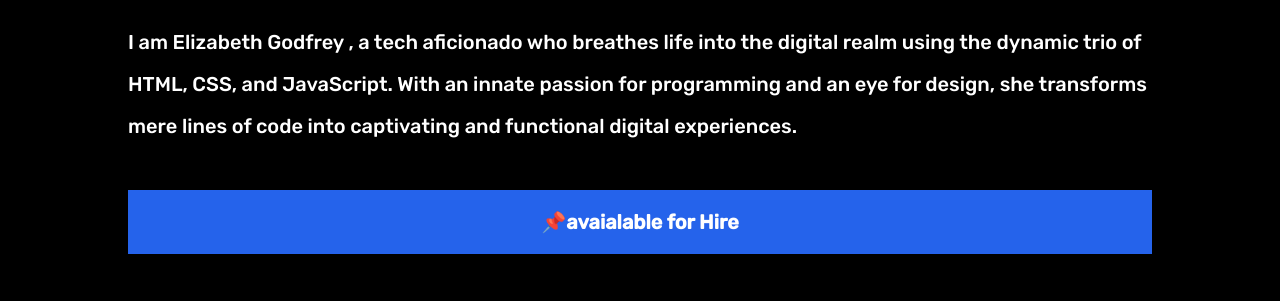
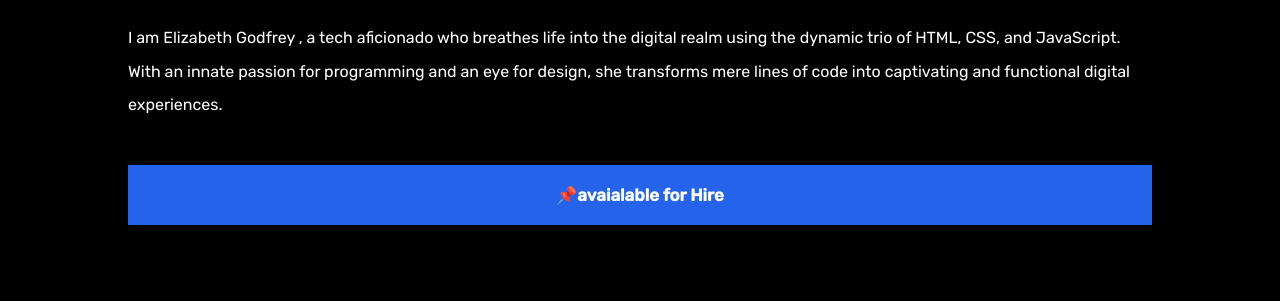
Before and after one commit to Joebakid/Xpensive-porfolio, a plain HTML site: page index.html in a window 1280 px wide. Shown: the part 499-800 px from the top of the page. Drawn offline with nearby package versions, Linux system fonts and the light colour scheme.

Commit message:
btn // p

```diff
--- a/style.css
+++ b/style.css
@@ -97,7 +97,7 @@
   text-decoration: none;
   font-family: inherit;
   font-weight: bolder;
-  font-size: 20px;
+  font-size: 17px;
 }
 
 /* CONTAINER */
@@ -160,13 +160,13 @@ body {
   background-color: black;
 
   font-family: "Rubik", sans-serif;
-  font-weight: 500;
+  /* font-weight: 500; */
 }
 
 p {
   padding: 18px 0;
   line-height: 2.1;
-  font-size: 20px;
+  font-size: 16px;
 }
 
 /* Other Classes */
```
